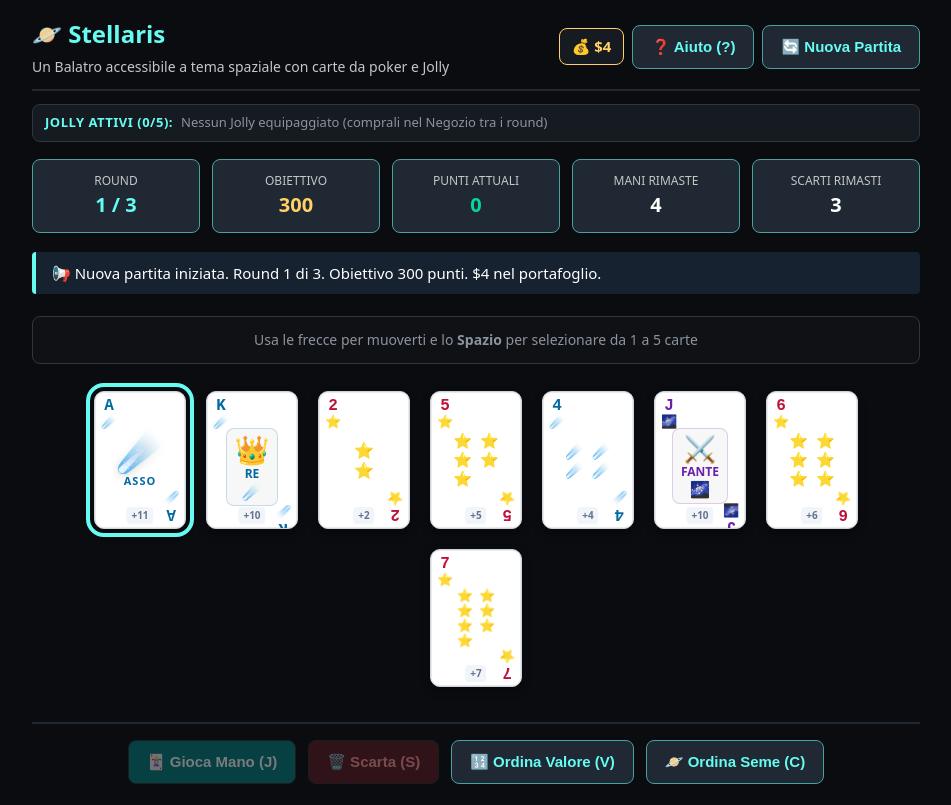
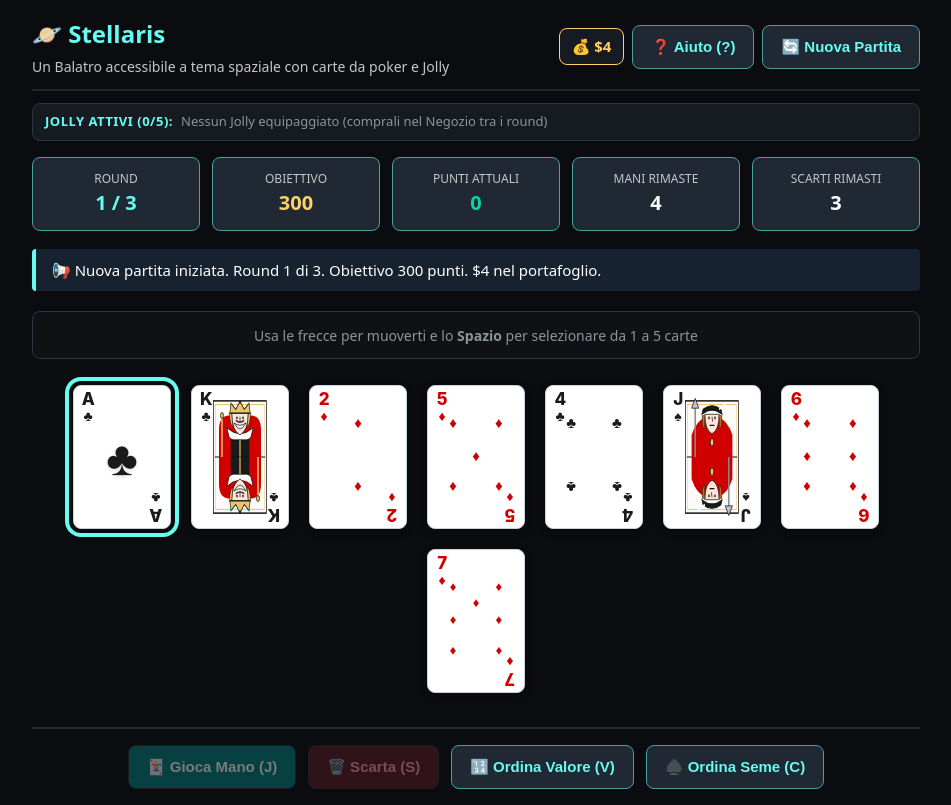
Before and after one commit to Matteo345-o/Baratro-frontend, a React (Vite) app: page / in a window 1280 px wide. Shown: the whole page, without its empty margins (164-1115 px from the left). Built offline with nearby package versions, Linux system fonts and the light colour scheme.

Commit message:
feat: authentic poker cards with French suits and court illustrations

```diff
--- a/src/App.tsx
+++ b/src/App.tsx
@@ -406,7 +406,7 @@ export const App = () => {
             onClick={() => sortHand('suit')}
             aria-label="Ordina le carte per seme (scorciatoia: tasto C)"
           >
-            🪐 Ordina Seme (C)
+            ♠️ Ordina Seme (C)
           </button>
         </footer>
       )}
--- a/src/components/PlayingCard.tsx
+++ b/src/components/PlayingCard.tsx
@@ -1,6 +1,6 @@
 // src/components/PlayingCard.tsx
 import React from 'react';
-import { Card, RANK_NAMES, SUIT_SYMBOLS, Suit } from '../game/logic';
+import { Card, RANK_NAMES, Suit } from '../game/logic';
 
 interface PlayingCardProps {
   card: Card;
@@ -11,164 +11,355 @@ interface PlayingCardProps {
   cardRef?: (node: HTMLDivElement | null) => void;
 }
 
-// Colori distinti ad alto contrasto per i semi (WCAG AAA su sfondo bianco)
-export const SUIT_COLORS: Record<Suit, { main: string; lightBg: string; border: string }> = {
-  Pianeti: {
-    main: '#b45309', // Ambra/Bronzo scuro
-    lightBg: '#fef3c7',
-    border: '#d97706',
-  },
-  Stelle: {
-    main: '#be123c', // Rosso Rubino classico da poker
-    lightBg: '#ffe4e6',
-    border: '#e11d48',
-  },
-  Comete: {
-    main: '#0369a1', // Blu/Zaffiro profondo
-    lightBg: '#e0f2fe',
-    border: '#0284c7',
-  },
-  Galassie: {
-    main: '#6b21a8', // Viola/Indaco reale
-    lightBg: '#f3e8ff',
-    border: '#9333ea',
-  },
+// Colori standard del poker (Cuori/Quadri = Rosso, Picche/Fiori = Nero)
+export const SUIT_COLORS: Record<Suit, string> = {
+  Cuori: '#d00000',
+  Quadri: '#d00000',
+  Picche: '#1a1a1a',
+  Fiori: '#1a1a1a',
 };
 
-// Generatore di pips centrali per le carte numerate (simula la disposizione reale delle carte da poker)
-const renderCardCenter = (card: Card, color: string, symbol: string) => {
-  const rank = card.rank;
+export const SUIT_GLYPHS: Record<Suit, string> = {
+  Cuori: '♥',
+  Quadri: '♦',
+  Picche: '♠',
+  Fiori: '♣',
+};
 
-  // 1. Asso
+// =========================================================================
+// ILLUSTRAZIONI SVG VETTORIALI PER LE FIGURE REALI (J, Q, K) - BIFRONTI
+// =========================================================================
+
+// Singola metà del Re (King) con corona d'oro, barba, ermellino e veste regale
+const KingHalf = ({ isRed }: { isRed: boolean }) => {
+  const primaryColor = isRed ? '#d00000' : '#1a1a1a';
+  const secondaryColor = isRed ? '#1d3557' : '#d00000';
+
+  return (
+    <g>
+      {/* Sfondo / Mantello */}
+      <path d="M 15 50 L 15 28 Q 15 16 32 16 L 68 16 Q 85 16 85 28 L 85 50 Z" fill={secondaryColor} />
+      {/* Collo in pelliccia / ermellino */}
+      <path d="M 28 26 Q 50 36 72 26 L 68 34 Q 50 42 32 34 Z" fill="#ffffff" stroke="#111" strokeWidth="0.8" />
+      {/* Volto del Re */}
+      <path d="M 36 14 Q 50 14 64 14 Q 64 28 50 32 Q 36 28 36 14 Z" fill="#ffe5d9" stroke="#111" strokeWidth="0.8" />
+      {/* Barba e baffi */}
+      <path d="M 40 22 Q 50 26 60 22 Q 50 32 40 22 Z" fill="#f8f9fa" stroke="#111" strokeWidth="0.8" />
+      <path d="M 43 20 Q 50 23 57 20" stroke="#111" strokeWidth="1" fill="none" />
+      {/* Occhi e naso */}
+      <circle cx="45" cy="18" r="1.2" fill="#111" />
+      <circle cx="55" cy="18" r="1.2" fill="#111" />
+      <path d="M 50 17 L 50 21" stroke="#111" strokeWidth="0.8" fill="none" />
+      {/* Capelli biondi/reali */}
+      <path d="M 32 14 Q 34 25 38 25 L 36 14 Z" fill="#e9c46a" stroke="#111" strokeWidth="0.6" />
+      <path d="M 68 14 Q 66 25 62 25 L 64 14 Z" fill="#e9c46a" stroke="#111" strokeWidth="0.6" />
+      {/* Corona maestosa del Re */}
+      <path d="M 33 14 L 35 6 L 43 11 L 50 4 L 57 11 L 65 6 L 67 14 Z" fill="#e9c46a" stroke="#111" strokeWidth="1" />
+      {/* Gioielli sulla corona */}
+      <circle cx="50" cy="5" r="1.5" fill={primaryColor} />
+      <circle cx="35" cy="7" r="1.2" fill="#2a9d8f" />
+      <circle cx="65" cy="7" r="1.2" fill="#2a9d8f" />
+      {/* Dettagli della tunica regale */}
+      <rect x="35" y="36" width="30" height="14" fill={primaryColor} stroke="#111" strokeWidth="0.8" />
+      <line x1="50" y1="36" x2="50" y2="50" stroke="#e9c46a" strokeWidth="2" />
+      {/* Spada/Scettro tenuto in mano */}
+      <line x1="20" y1="18" x2="20" y2="50" stroke="#e9c46a" strokeWidth="2.5" />
+      <circle cx="20" cy="16" r="2.5" fill="#e9c46a" stroke="#111" strokeWidth="0.8" />
+    </g>
+  );
+};
+
+// Singola metà della Regina (Queen) con corona raffinata, scollatura e fiori
+const QueenHalf = ({ isRed }: { isRed: boolean }) => {
+  const primaryColor = isRed ? '#d00000' : '#1a1a1a';
+  const secondaryColor = isRed ? '#1d3557' : '#d00000';
+
+  return (
+    <g>
+      {/* Mantello e spalle */}
+      <path d="M 16 50 L 16 30 Q 22 18 36 17 L 64 17 Q 78 18 84 30 L 84 50 Z" fill={secondaryColor} />
+      {/* Velo / Capelli dorati fluenti */}
+      <path d="M 28 16 Q 22 35 28 45 L 34 45 Q 30 25 34 16 Z" fill="#e9c46a" stroke="#111" strokeWidth="0.6" />
+      <path d="M 72 16 Q 78 35 72 45 L 66 45 Q 70 25 66 16 Z" fill="#e9c46a" stroke="#111" strokeWidth="0.6" />
+      {/* Volto della Regina */}
+      <path d="M 38 14 Q 50 14 62 14 Q 62 27 50 30 Q 38 27 38 14 Z" fill="#ffe5d9" stroke="#111" strokeWidth="0.8" />
+      {/* Occhi e labbra */}
+      <circle cx="45" cy="18" r="1.2" fill="#111" />
+      <circle cx="55" cy="18" r="1.2" fill="#111" />
+      <path d="M 50 18 L 50 21" stroke="#111" strokeWidth="0.8" fill="none" />
+      <path d="M 46 24 Q 50 26 54 24" stroke="#d00000" strokeWidth="1.2" fill="none" />
+      {/* Corona reale elegante */}
+      <path d="M 37 14 L 40 7 L 46 11 L 50 5 L 54 11 L 60 7 L 63 14 Z" fill="#e9c46a" stroke="#111" strokeWidth="1" />
+      <circle cx="50" cy="6" r="1.4" fill={primaryColor} />
+      <circle cx="40" cy="8" r="1" fill="#ffffff" />
+      <circle cx="60" cy="8" r="1" fill="#ffffff" />
+      {/* Collana regale */}
+      <path d="M 40 29 Q 50 35 60 29" stroke="#e9c46a" strokeWidth="1.5" fill="none" />
+      {/* Fiore / Scettro tenuto in mano */}
+      <circle cx="76" cy="30" r="4" fill="#ffffff" stroke={primaryColor} strokeWidth="1.2" />
+      <circle cx="76" cy="30" r="1.5" fill="#e9c46a" />
+      <line x1="76" y1="34" x2="76" y2="50" stroke="#2a9d8f" strokeWidth="1.5" />
+    </g>
+  );
+};
+
+// Singola metà del Fante (Jack) con cappello rinascimentale piumato, alabarda e corazza
+const JackHalf = ({ isRed }: { isRed: boolean }) => {
+  const primaryColor = isRed ? '#d00000' : '#1a1a1a';
+  const secondaryColor = isRed ? '#1d3557' : '#d00000';
+
+  return (
+    <g>
+      {/* Spalle e uniforme */}
+      <path d="M 16 50 L 16 32 Q 24 20 38 18 L 62 18 Q 76 20 84 32 L 84 50 Z" fill={secondaryColor} />
+      {/* Volto giovane del Fante */}
+      <path d="M 38 15 Q 50 15 62 15 Q 62 28 50 31 Q 38 28 38 15 Z" fill="#ffe5d9" stroke="#111" strokeWidth="0.8" />
+      {/* Capelli biondo/castano corti */}
+      <path d="M 34 16 Q 32 26 38 27 L 38 16 Z" fill="#bc6c25" stroke="#111" strokeWidth="0.6" />
+      <path d="M 66 16 Q 68 26 62 27 L 62 16 Z" fill="#bc6c25" stroke="#111" strokeWidth="0.6" />
+      {/* Occhi e naso deciso */}
+      <circle cx="45" cy="18" r="1.2" fill="#111" />
+      <circle cx="55" cy="18" r="1.2" fill="#111" />
+      <path d="M 50 17 L 51 21" stroke="#111" strokeWidth="0.8" fill="none" />
+      <path d="M 46 24 L 54 24" stroke="#111" strokeWidth="1" fill="none" />
+      {/* Berretto rinascimentale da fante con piuma */}
+      <path d="M 33 15 Q 50 8 67 15 L 65 11 Q 50 5 35 11 Z" fill={primaryColor} stroke="#111" strokeWidth="1" />
+      {/* Piuma elegante sul cappello */}
+      <path d="M 62 11 Q 78 2 76 16" stroke="#ffffff" strokeWidth="2" fill="none" />
+      {/* Alabarda / Asta tenuta dal soldato */}
+      <line x1="22" y1="8" x2="22" y2="50" stroke="#7f8c8d" strokeWidth="2.5" />
+      <path d="M 16 10 L 22 2 L 28 10 Z" fill="#bdc3c7" stroke="#111" strokeWidth="0.8" />
+      {/* Dettagli corazza */}
+      <circle cx="50" cy="38" r="3" fill="#e9c46a" stroke="#111" strokeWidth="0.8" />
+    </g>
+  );
+};
+
+// Componente Figura Completa Bifronte (Reversibile a 180° come nelle carte reali)
+const CourtCardIllustration = ({ rank, suit }: { rank: 'J' | 'Q' | 'K'; suit: Suit }) => {
+  const isRed = suit === 'Cuori' || suit === 'Quadri';
+
+  const HalfComponent = rank === 'K' ? KingHalf : rank === 'Q' ? QueenHalf : JackHalf;
+
+  return (
+    <svg
+      viewBox="0 0 100 100"
+      style={{
+        width: '100%',
+        height: '100%',
+        display: 'block',
+      }}
+      preserveAspectRatio="none"
+    >
+      {/* Bordo rettangolare decorativo interno della figura */}
+      <rect
+        x="6"
+        y="4"
+        width="88"
+        height="92"
+        fill="#fdfbf7"
+        stroke="#111111"
+        strokeWidth="1.2"
+      />
+      <rect
+        x="9"
+        y="7"
+        width="82"
+        height="86"
+        fill="none"
+        stroke="#e9c46a"
+        strokeWidth="0.8"
+      />
+
+      {/* Linea mediana di divisione geometrica bifronte */}
+      <line x1="8" y1="50" x2="92" y2="50" stroke="#111111" strokeWidth="1" />
+
+      {/* Metà Superiore */}
+      <g clipPath="url(#topHalfClip)">
+        <HalfComponent isRed={isRed} />
+      </g>
+
+      {/* Metà Inferiore Capovolta (180°) */}
+      <g transform="rotate(180 50 50)">
+        <HalfComponent isRed={isRed} />
+      </g>
+
+      {/* Clip path per garantire separazione pulita sulla linea di mezzo */}
+      <defs>
+        <clipPath id="topHalfClip">
+          <rect x="0" y="0" width="100" height="50" />
+        </clipPath>
+      </defs>
+    </svg>
+  );
+};
+
+// =========================================================================
+// LAYOUT AUTENTICO DEI PIPS DEL POKER PER LE CARTE NUMERATE (2-10) E L'ASSO
+// =========================================================================
+const renderPokerPips = (rank: string, glyph: string, color: string) => {
+  // Asso: Grande simbolo centrale monumentale da poker
   if (rank === 'A') {
     return (
-      <div style={{ display: 'flex', flexDirection: 'column', alignItems: 'center', justifyContent: 'center' }}>
-        <span style={{ fontSize: '38px', lineHeight: 1, filter: 'drop-shadow(0 2px 4px rgba(0,0,0,0.15))' }}>
-          {symbol}
-        </span>
-        <span style={{ fontSize: '11px', fontWeight: 800, color, letterSpacing: '1px', marginTop: '4px' }}>
-          ASSO
+      <div
+        style={{
+          display: 'flex',
+          alignItems: 'center',
+          justifyContent: 'center',
+          width: '100%',
+          height: '100%',
+        }}
+      >
+        <span
+          style={{
+            fontSize: '48px',
+            lineHeight: 1,
+            color,
+            filter: 'drop-shadow(0 1px 2px rgba(0,0,0,0.15))',
+          }}
+        >
+          {glyph}
         </span>
       </div>
     );
   }
 
-  // 2. Figure Reali (J, Q, K)
-  if (rank === 'K') {
-    return (
-      <div style={{
-        display: 'flex',
-        flexDirection: 'column',
-        alignItems: 'center',
-        justifyContent: 'center',
-        background: 'rgba(0,0,0,0.03)',
-        borderRadius: '8px',
-        padding: '6px 8px',
-        border: `1px solid ${color}33`,
-      }}>
-        <span style={{ fontSize: '28px', lineHeight: 1 }}>👑</span>
-        <span style={{ fontSize: '12px', fontWeight: 900, color, marginTop: '2px' }}>RE</span>
-        <span style={{ fontSize: '16px', lineHeight: 1 }}>{symbol}</span>
-      </div>
-    );
-  }
+  // Griglia proporzionata per carte da 2 a 10 (simula la matrice a 3 colonne delle carte Bicycle)
+  const num = parseInt(rank, 10);
 
-  if (rank === 'Q') {
-    return (
-      <div style={{
-        display: 'flex',
-        flexDirection: 'column',
-        alignItems: 'center',
-        justifyContent: 'center',
-        background: 'rgba(0,0,0,0.03)',
-        borderRadius: '8px',
-        padding: '6px 8px',
-        border: `1px solid ${color}33`,
-      }}>
-        <span style={{ fontSize: '26px', lineHeight: 1 }}>👸</span>
-        <span style={{ fontSize: '12px', fontWeight: 900, color, marginTop: '2px' }}>REGINA</span>
-        <span style={{ fontSize: '16px', lineHeight: 1 }}>{symbol}</span>
-      </div>
-    );
-  }
+  // Mappatura delle coordinate dei pips per ciascun numero (3 colonne: Sinistra, Centro, Destra)
+  const pipCoordinates: Record<number, { col: number; row: number; inverted?: boolean }[]> = {
+    2: [
+      { col: 1, row: 0 },
+      { col: 1, row: 4, inverted: true },
+    ],
+    3: [
+      { col: 1, row: 0 },
+      { col: 1, row: 2 },
+      { col: 1, row: 4, inverted: true },
+    ],
+    4: [
+      { col: 0, row: 0 },
+      { col: 2, row: 0 },
+      { col: 0, row: 4, inverted: true },
+      { col: 2, row: 4, inverted: true },
+    ],
+    5: [
+      { col: 0, row: 0 },
+      { col: 2, row: 0 },
+      { col: 1, row: 2 },
+      { col: 0, row: 4, inverted: true },
+      { col: 2, row: 4, inverted: true },
+    ],
+    6: [
+      { col: 0, row: 0 },
+      { col: 2, row: 0 },
+      { col: 0, row: 2 },
+      { col: 2, row: 2 },
+      { col: 0, row: 4, inverted: true },
+      { col: 2, row: 4, inverted: true },
+    ],
+    7: [
+      { col: 0, row: 0 },
+      { col: 2, row: 0 },
+      { col: 1, row: 1 },
+      { col: 0, row: 2 },
+      { col: 2, row: 2 },
+      { col: 0, row: 4, inverted: true },
+      { col: 2, row: 4, inverted: true },
+    ],
+    8: [
+      { col: 0, row: 0 },
+      { col: 2, row: 0 },
+      { col: 1, row: 1 },
+      { col: 0, row: 2 },
+      { col: 2, row: 2 },
+      { col: 1, row: 3, inverted: true },
+      { col: 0, row: 4, inverted: true },
+      { col: 2, row: 4, inverted: true },
+    ],
+    9: [
+      { col: 0, row: 0 },
+      { col: 2, row: 0 },
+      { col: 0, row: 1 },
+      { col: 2, row: 1 },
+      { col: 1, row: 2 },
+      { col: 0, row: 3, inverted: true },
+      { col: 2, row: 3, inverted: true },
+      { col: 0, row: 4, inverted: true },
+      { col: 2, row: 4, inverted: true },
+    ],
+    10: [
+      { col: 0, row: 0 },
+      { col: 2, row: 0 },
+      { col: 1, row: 0.8 },
+      { col: 0, row: 1.5 },
+      { col: 2, row: 1.5 },
+      { col: 0, row: 3, inverted: true },
+      { col: 2, row: 3, inverted: true },
+      { col: 1, row: 3.5, inverted: true },
+      { col: 0, row: 4.5, inverted: true },
+      { col: 2, row: 4.5, inverted: true },
+    ],
+  };
 
-  if (rank === 'J') {
-    return (
-      <div style={{
-        display: 'flex',
-        flexDirection: 'column',
-        alignItems: 'center',
-        justifyContent: 'center',
-        background: 'rgba(0,0,0,0.03)',
-        borderRadius: '8px',
-        padding: '6px 8px',
-        border: `1px solid ${color}33`,
-      }}>
-        <span style={{ fontSize: '26px', lineHeight: 1 }}>⚔️</span>
-        <span style={{ fontSize: '12px', fontWeight: 900, color, marginTop: '2px' }}>FANTE</span>
-        <span style={{ fontSize: '16px', lineHeight: 1 }}>{symbol}</span>
-      </div>
-    );
-  }
+  const pips = pipCoordinates[num] || [];
 
-  // 3. Carte numerate (2-10): visualizzazione a pips tipica del poker
-  const count = parseInt(rank, 10);
-  if (count <= 3) {
-    return (
-      <div style={{ display: 'flex', flexDirection: 'column', alignItems: 'center', gap: '4px' }}>
-        {Array.from({ length: count }).map((_, i) => (
-          <span key={i} style={{ fontSize: '16px', lineHeight: 1 }}>
-            {symbol}
+  return (
+    <div
+      style={{
+        position: 'relative',
+        width: '52px',
+        height: '84px',
+        margin: '0 auto',
+      }}
+    >
+      {pips.map((p, i) => {
+        // Posizionamento percentuale calcolato
+        const left = p.col === 0 ? '6%' : p.col === 1 ? '50%' : '94%';
+        const top = `${(p.row / 4.2) * 82 + 8}%`;
+
+        return (
+          <span
+            key={i}
+            style={{
+              position: 'absolute',
+              left,
+              top,
+              transform: `translate(-50%, -50%) ${p.inverted ? 'rotate(180deg)' : ''}`,
+              fontSize: num >= 7 ? '13px' : '15px',
+              lineHeight: 1,
+              color,
+              userSelect: 'none',
+            }}
+          >
+            {glyph}
           </span>
-        ))}
-      </div>
-    );
-  }
-
-  if (count <= 6) {
-    return (
-      <div style={{ display: 'grid', gridTemplateColumns: '1fr 1fr', gap: '4px 8px', alignItems: 'center' }}>
-        {Array.from({ length: count }).map((_, i) => (
-          <span key={i} style={{ fontSize: '15px', lineHeight: 1, textAlign: 'center' }}>
-            {symbol}
-          </span>
-        ))}
-      </div>
-    );
-  }
-
-  // 7, 8, 9, 10
-  return (
-    <div style={{
-      display: 'grid',
-      gridTemplateColumns: '1fr 1fr',
-      gap: '2px 6px',
-      alignItems: 'center',
-      justifyItems: 'center',
-      maxWidth: '46px',
-    }}>
-      {Array.from({ length: Math.min(count, 8) }).map((_, i) => (
-        <span key={i} style={{ fontSize: '13px', lineHeight: 1 }}>
-          {symbol}
-        </span>
-      ))}
+        );
+      })}
     </div>
   );
 };
 
-export const PlayingCard = ({
+// =========================================================================
+// COMPONENTE PRINCIPALE CARTA DA POKER
+// =========================================================================
+export const PlayingCard: React.FC<PlayingCardProps> = ({
   card,
   isSelected,
   tabIndex,
   onSelect,
   onKeyDown,
   cardRef,
-}: PlayingCardProps) => {
+}) => {
   const readableRank = RANK_NAMES[card.rank] || card.rank;
-  const ariaLabel = `${readableRank} di ${card.suit}, valore ${card.value}${isSelected ? ', selezionata' : ', non selezionata'}`;
+  const ariaLabel = `${readableRank} di ${card.suit}, valore ${card.value}${
+    isSelected ? ', selezionata' : ', non selezionata'
+  }`;
 
-  const theme = SUIT_COLORS[card.suit];
-  const symbol = SUIT_SYMBOLS[card.suit];
+  const color = SUIT_COLORS[card.suit];
+  const glyph = SUIT_GLYPHS[card.suit];
+  const isCourt = ['J', 'Q', 'K'].includes(card.rank);
 
   return (
     <div
@@ -182,45 +373,30 @@ export const PlayingCard = ({
       className={`poker-card ${isSelected ? 'selected' : ''}`}
       style={{
         position: 'relative',
-        width: '92px',
-        height: '138px',
+        width: '98px',
+        height: '144px',
         minWidth: '44px',
         minHeight: '44px',
         margin: '6px',
-        backgroundColor: '#ffffff', // Fondo bianco classico delle carte da gioco
-        borderRadius: '10px',
+        backgroundColor: '#ffffff', // Fondo bianco immacolato
+        borderRadius: '8px', // Angoli dolcemente arrotondati classici da poker
+        border: isSelected ? '3px solid #00f2fe' : '1px solid #c9d1d9',
         boxShadow: isSelected
-          ? '0 14px 28px rgba(0, 0, 0, 0.4), 0 0 15px rgba(102, 252, 241, 0.7)'
-          : '0 4px 10px rgba(0, 0, 0, 0.35)',
-        border: isSelected ? '3px solid #66fcf1' : '1px solid #cbd5e1',
-        transform: isSelected ? 'translateY(-18px) scale(1.03)' : 'translateY(0) scale(1)',
+          ? '0 16px 32px rgba(0, 0, 0, 0.45), 0 0 16px rgba(0, 242, 254, 0.8)'
+          : '0 3px 8px rgba(0, 0, 0, 0.25)',
+        transform: isSelected ? 'translateY(-16px)' : 'translateY(0)',
         transition: 'transform 0.15s cubic-bezier(0.2, 0, 0, 1), box-shadow 0.15s ease, border-color 0.15s ease',
         cursor: 'pointer',
         display: 'flex',
         flexDirection: 'column',
         justifyContent: 'space-between',
-        padding: '6px',
+        padding: '5px',
         userSelect: 'none',
+        boxSizing: 'border-box',
         overflow: 'hidden',
-        color: theme.main,
       }}
     >
-      {/* Texture interna delicata stile carta telata */}
-      <div
-        aria-hidden="true"
-        style={{
-          position: 'absolute',
-          top: 0,
-          left: 0,
-          right: 0,
-          bottom: 0,
-          pointerEvents: 'none',
-          borderRadius: '9px',
-          border: `1px solid ${isSelected ? '#66fcf1' : 'rgba(0, 0, 0, 0.08)'}`,
-        }}
-      />
-
-      {/* Indice Angolare in alto a sinistra (Valore + Seme) */}
+      {/* INDICE IN ALTO A SINISTRA (Rango sopra, Seme sotto) */}
       <div
         aria-hidden="true"
         style={{
@@ -229,30 +405,55 @@ export const PlayingCard = ({
           alignItems: 'center',
           alignSelf: 'flex-start',
           lineHeight: 1,
+          color,
+          width: '18px',
+          zIndex: 2,
         }}
       >
-        <span style={{ fontSize: '16px', fontWeight: 900, fontFamily: 'monospace, sans-serif' }}>
+        <span
+          style={{
+            fontSize: card.rank === '10' ? '15px' : '17px',
+            fontWeight: 800,
+            fontFamily: '-apple-system, BlinkMacSystemFont, "Segoe UI", Roboto, Arial, sans-serif',
+            letterSpacing: '-0.5px',
+          }}
+        >
           {card.rank}
         </span>
-        <span style={{ fontSize: '13px', marginTop: '1px' }}>
-          {symbol}
+        <span
+          style={{
+            fontSize: '14px',
+            marginTop: '1px',
+            lineHeight: 1,
+          }}
+        >
+          {glyph}
         </span>
       </div>
 
-      {/* Zona Centrale della Carta: Pips o Figura Reale */}
+      {/* PARTE CENTRALE: FIGURE REALI BIFRONTI (J, Q, K) O PIPS (A, 2-10) */}
       <div
         aria-hidden="true"
         style={{
+          position: 'absolute',
+          top: isCourt ? '10px' : '12px',
+          left: isCourt ? '18px' : '12px',
+          right: isCourt ? '18px' : '12px',
+          bottom: isCourt ? '10px' : '12px',
           display: 'flex',
           alignItems: 'center',
           justifyContent: 'center',
-          flex: 1,
+          zIndex: 1,
         }}
       >
-        {renderCardCenter(card, theme.main, symbol)}
+        {isCourt ? (
+          <CourtCardIllustration rank={card.rank as 'J' | 'Q' | 'K'} suit={card.suit} />
+        ) : (
+          renderPokerPips(card.rank, glyph, color)
+        )}
       </div>
 
-      {/* Indice Angolare in basso a destra (Capovolto a 180° come nelle vere carte da poker) */}
+      {/* INDICE IN BASSO A DESTRA (Capovolto a 180° come nelle carte autentiche) */}
       <div
         aria-hidden="true"
         style={{
@@ -261,34 +462,31 @@ export const PlayingCard = ({
           alignItems: 'center',
           alignSelf: 'flex-end',
           lineHeight: 1,
+          color,
+          width: '18px',
           transform: 'rotate(180deg)',
+          zIndex: 2,
         }}
       >
-        <span style={{ fontSize: '16px', fontWeight: 900, fontFamily: 'monospace, sans-serif' }}>
+        <span
+          style={{
+            fontSize: card.rank === '10' ? '15px' : '17px',
+            fontWeight: 800,
+            fontFamily: '-apple-system, BlinkMacSystemFont, "Segoe UI", Roboto, Arial, sans-serif',
+            letterSpacing: '-0.5px',
+          }}
+        >
           {card.rank}
         </span>
-        <span style={{ fontSize: '13px', marginTop: '1px' }}>
-          {symbol}
+        <span
+          style={{
+            fontSize: '14px',
+            marginTop: '1px',
+            lineHeight: 1,
+          }}
+        >
+          {glyph}
         </span>
-      </div>
-
-      {/* Badge con fiches della carta (in basso al centro, sobrio) */}
-      <div
-        aria-hidden="true"
-        style={{
-          position: 'absolute',
-          bottom: '4px',
-          left: '50%',
-          transform: 'translateX(-50%)',
-          fontSize: '10px',
-          fontWeight: 700,
-          color: '#64748b',
-          backgroundColor: '#f1f5f9',
-          padding: '1px 5px',
-          borderRadius: '4px',
-        }}
-      >
-        +{card.value}
       </div>
     </div>
   );
--- a/src/game/logic.ts
+++ b/src/game/logic.ts
@@ -1,6 +1,6 @@
 // src/game/logic.ts
 
-export type Suit = 'Pianeti' | 'Stelle' | 'Comete' | 'Galassie';
+export type Suit = 'Cuori' | 'Quadri' | 'Fiori' | 'Picche';
 export type Rank = '2' | '3' | '4' | '5' | '6' | '7' | '8' | '9' | '10' | 'J' | 'Q' | 'K' | 'A';
 
 export interface Card {
@@ -51,17 +51,17 @@ export const RANK_NAMES: Record<Rank, string> = {
   'A': 'Asso',
 };
 
-// Simboli associati ai semi (non basati solo sul colore per accessibilità WCAG)
+// Simboli del mazzo francese classico (Poker)
 export const SUIT_SYMBOLS: Record<Suit, string> = {
-  Pianeti: '🪐',
-  Stelle: '⭐',
-  Comete: '☄️',
-  Galassie: '🌌',
+  Cuori: '♥',
+  Quadri: '♦',
+  Fiori: '♣',
+  Picche: '♠',
 };
 
-// 2. Creazione e mescolamento del mazzo da 52 carte
+// 2. Creazione e mescolamento del mazzo da 52 carte francese
 export const createDeck = (): Card[] => {
-  const suits: Suit[] = ['Pianeti', 'Stelle', 'Comete', 'Galassie'];
+  const suits: Suit[] = ['Cuori', 'Quadri', 'Fiori', 'Picche'];
   const ranks: Rank[] = ['2', '3', '4', '5', '6', '7', '8', '9', '10', 'J', 'Q', 'K', 'A'];
   const deck: Card[] = [];
 
@@ -256,14 +256,14 @@ export const ALL_JOKERS: Joker[] = [
   },
   {
     id: 'pulsar',
-    name: 'Pulsar di Stelle',
-    description: '+15 Fiches per ogni carta di seme Stelle giocata',
+    name: 'Pulsar di Cuori',
+    description: '+15 Fiches per ogni carta di seme Cuori giocata',
     cost: 5,
-    icon: '⭐',
+    icon: '♥',
     rarity: 'Comune',
     effect: ({ validCards }) => {
-      const starCount = validCards.filter((c) => c.suit === 'Stelle').length;
-      return { extraChips: starCount * 15, extraMult: 0, xMult: 1 };
+      const heartCount = validCards.filter((c) => c.suit === 'Cuori').length;
+      return { extraChips: heartCount * 15, extraMult: 0, xMult: 1 };
     },
   },
   {
@@ -332,10 +332,10 @@ export const sortCardsByRank = (cards: Card[]): Card[] => {
 
 export const sortCardsBySuit = (cards: Card[]): Card[] => {
   const suitOrder: Record<Suit, number> = {
-    Pianeti: 1,
-    Stelle: 2,
-    Comete: 3,
-    Galassie: 4,
+    Picche: 1,
+    Cuori: 2,
+    Fiori: 3,
+    Quadri: 4,
   };
   return [...cards].sort((a, b) => {
     if (suitOrder[a.suit] !== suitOrder[b.suit]) {
```
